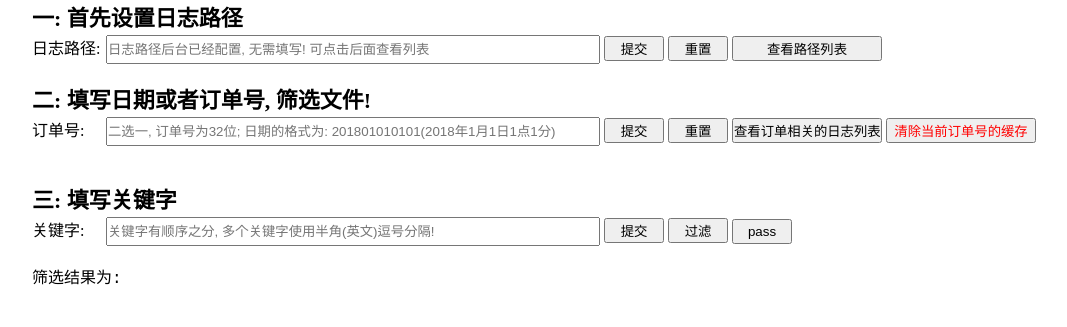
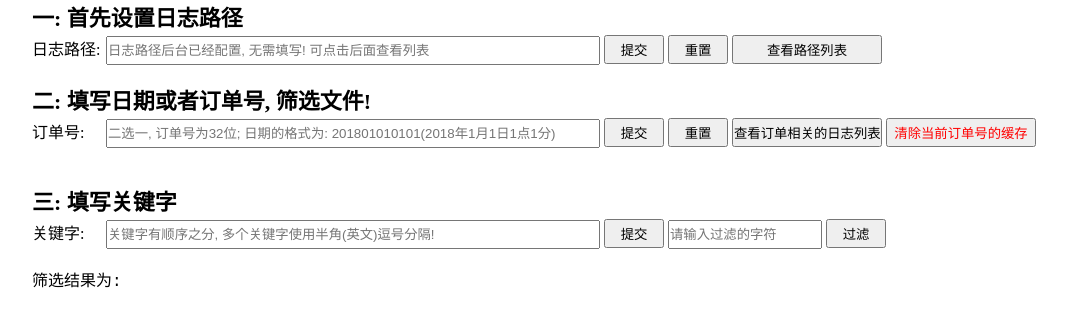
Before and after one commit to JinNiuMengMeng/logFilter, a Flask app: page / in a window 1280 px wide. Shown: the top 327 px of the page, without its empty margins (58-1125 px from the left). Run offline with Flask 2, Linux system fonts and the light colour scheme.

Commit message:
添加过滤符功能

```diff
--- a/app/main/views/index.py
+++ b/app/main/views/index.py
@@ -12,7 +12,6 @@ def index():
 
 @main.route('/set_path', methods=['GET', 'POST'])
 def set_path():
-    print("接口 set_path 进程号 pid: ", os.getpid())
     params = {x: (y[0] if isinstance(y, list) else y) for x, y in request.args.items()}
     keys = params.get("key")
     if request.method == 'POST' or request.method == 'GET':
@@ -71,7 +70,8 @@ def filter_con():
                 result = FileFilter.content_filter(keywords=keyword_list, order=orderNo)
                 return jsonify(result)
             elif key == "过滤":
-                result = FileFilter.content_filter(keyword_list, order=orderNo, awk=True)
+                fliter_keyword = params.get("fliter_keyword")
+                result = FileFilter.content_filter(keyword_list, order=orderNo, awk=True, fli_keyword=fliter_keyword)
                 return jsonify(result)
             else:  # pass
                 pass
--- a/app/static/css/main.css
+++ b/app/static/css/main.css
@@ -11,23 +11,26 @@
 
 }
 
-#box1_input2, #box1_input3, #box2_input2, #box2_input3, #box3_input2, #box3_input3, #box3_input4 {
-    height: 25px;
+#box1_input2, #box1_input3, #box2_input2, #box2_input3, #box3_input2, #box3_input4 {
+    height: 29px;
     width: 60px;
 }
 
-#box1_input4, #box2_input4, #box2_input5 {
-    height: 25px;
+#box1_input4, #box2_input4, #box2_input5, #box3_input3 {
+    height: 29px;
     width: 150px;
     /*font-size: 20px;*/
 }
 
 #box1_input1, #box2_input1, #box3_input1 {
+    height: 25px;
     width: 490px;
-    height: 25px;
     /*font-size: 20px;*/
 }
-
+#box3_input3{
+    height: 25px;
+    width: 150px;
+}
 div .file_list {
     font-family: "Courier New";
     word-break: break-all;
--- a/app/templates/logFilter.html
+++ b/app/templates/logFilter.html
@@ -56,11 +56,10 @@
                     <label for="keyword">关键字:</label>
                     <input type="text" name="keyword" id="box3_input1" placeholder="关键字有顺序之分, 多个关键字使用半角(英文)逗号分隔!">
                     <input type="button" id="box3_input2" class="box3-submit" value="提交">
-                    <input type="button" id="box3_input3" class="box3-submit" value="过滤">
-                    <input type="button" id="box3_input4" class="butt" value="pass">
+                    <input type="text" id="box3_input3" placeholder="请输入过滤的字符">
+                    <input type="button" id="box3_input4" class="box3-submit-1" value="过滤">
                 </div>
             </form>
-
         </div>
 
         <br/>
```
Also changed, not shown: app/main/feauter/readDir.py (+7 -8 lines), app/static/js/main.js (+37 -31 lines).
